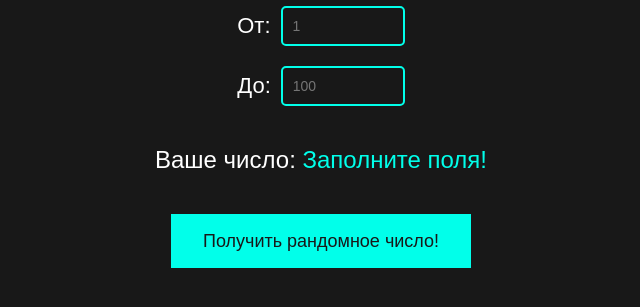
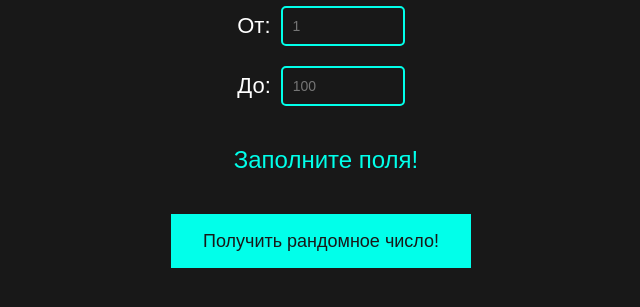
Before and after one commit to kwinkich/random-generator-numbers, a plain HTML site: page index.html in a window 1280 px wide. Both pictures are taken after a click on the button "Получить рандомное число!". Shown: the part 295-602 px from the top of the page, without its empty margins (319-959 px from the left). Drawn offline with Linux system fonts and the light colour scheme.

Commit message:
update code and fix bug

```diff
--- a/index.html
+++ b/index.html
@@ -21,7 +21,10 @@
           <input type="text" class="second-value input" placeholder="100" />
         </div>
       </form>
-      <p class="random-num">Ваше число: <span class="random-span"></span></p>
+      <div class="p-flex">
+        <p class="random-num"></p>
+        <p class="random-span"></p>
+      </div>
       <div>
         <button class="random-btn">Получить рандомное число!</button>
       </div>
--- a/index.js
+++ b/index.js
@@ -2,6 +2,7 @@ let button = document.querySelector('.random-btn');
 let span = document.querySelector('.random-span');
 let firstInput = document.querySelector('.first-value');
 let secondInput = document.querySelector('.second-value');
+let paragraph = document.querySelector('.random-num');
 let number;
 
 function randomNumber() {
@@ -13,11 +14,17 @@ function randomNumber() {
 			span.innerHTML = 'Заполните поля!';
 		} else if (first >= second) {
 			span.innerHTML = 'Первое число должно быть меньше второго числа!';
+		} else if (second == first) {
+			span.innerHTML = 'Второе число должно быть больше первого!';
+		} else if (second < 0 || first < 0) {
+			span.innerHTML = 'Числа не могут быть отрицательными!';
 		} else {
 			number = Math.floor(Math.random() * (second - first + 1) + first);
 			console.log(number);
+			paragraph.innerHTML = 'Ваше число:';
 			span.innerHTML = `${number}`;
 		}
+
 	});
 }
 
--- a/style.css
+++ b/style.css
@@ -100,16 +100,25 @@ h1 span {
 	color: #fff;
 }
 
+.p-flex {
+	display: flex;
+}
+
 .random-num {
 	margin-bottom: 40px;
 	font-size: 24px;
 	color: #fff;
 	max-width: 400px;
 	line-height: 28px;
+	margin-right: 10px;
 }
 
-.random-num span {
+.random-span {
+	margin-bottom: 40px;
+	font-size: 24px;
 	color: rgb(1, 255, 234);
+	max-width: 400px;
+	line-height: 28px;
 }
 
 .random-btn {
```
Lines whose indentation alone changed are shown as unchanged.
